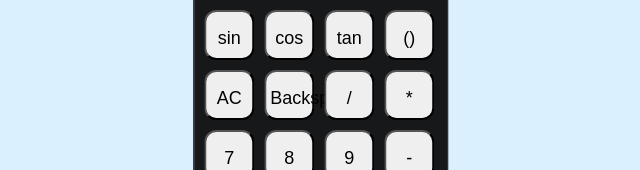
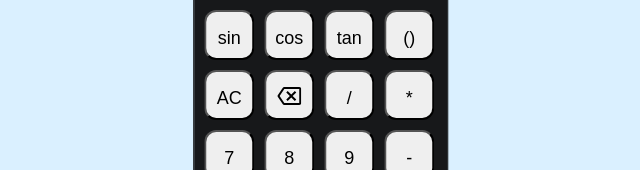
Before and after one commit to saniyafarzindeveloper/calci, a React (Create React App) app: page / in a window 1280 px wide. Shown: the part 280-450 px from the top of the page, without its empty margins (306-946 px from the left). Built offline with nearby package versions, Linux system fonts and the light colour scheme.

Commit message:
added material UI button to the clear button

```diff
--- a/src/components/btnMapper.js
+++ b/src/components/btnMapper.js
@@ -1,3 +1,5 @@
+import BackspaceOutlinedIcon from "@mui/icons-material/BackspaceOutlined";
+
 const btnMapper = [
     {
         content: "sin",
@@ -20,7 +22,7 @@ const btnMapper = [
         type: "all clear"
     },
     {
-        content: "Backspace",
+        content: <BackspaceOutlinedIcon />,
         type: "backspace"
     },
     {
```
Also changed, not shown: src/components/Keypad.js (+11 -0 lines).
